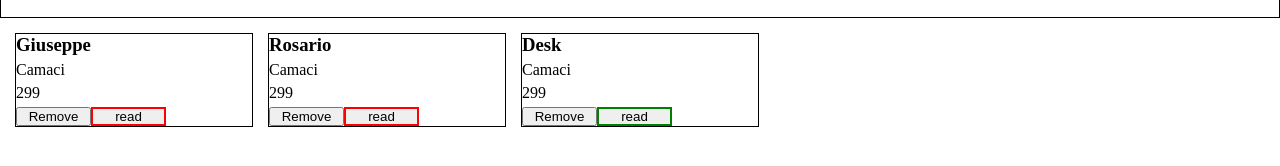
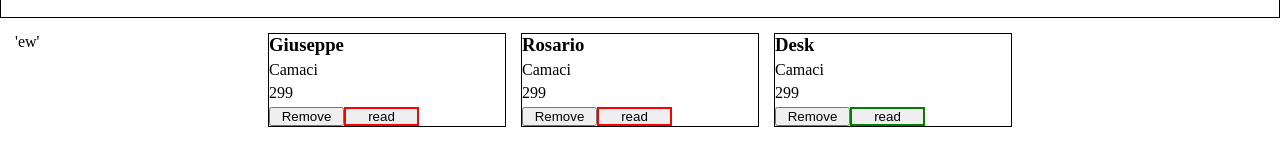
Before and after one commit to gcamaci/Library, a plain HTML site: page index.html in a window 1280 px wide. Shown: the part 124-290 px from the top of the page. Drawn offline with Linux system fonts and the light colour scheme.

Commit message:
format html

```diff
--- a/index.html
+++ b/index.html
@@ -15,7 +15,7 @@
     </header>
     <main>
 
-
+        'ew'
     </main>
     <section id="simpleModal" class="hide-modal">
         <form  action="/" id="book-form" class="modal-content">
```
